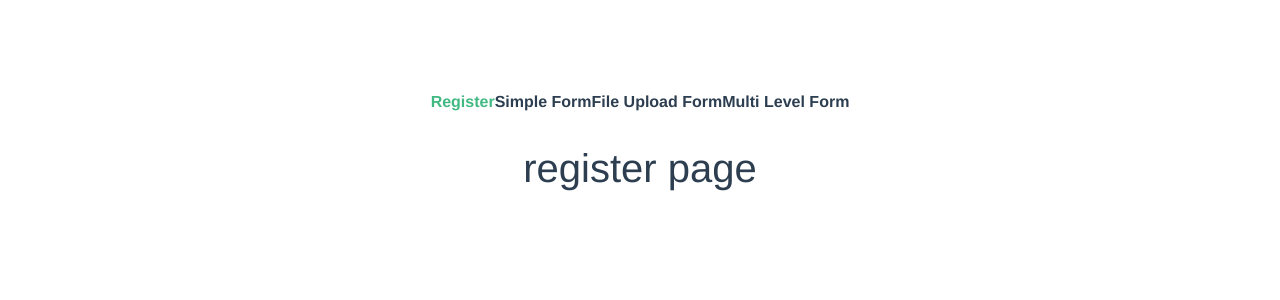
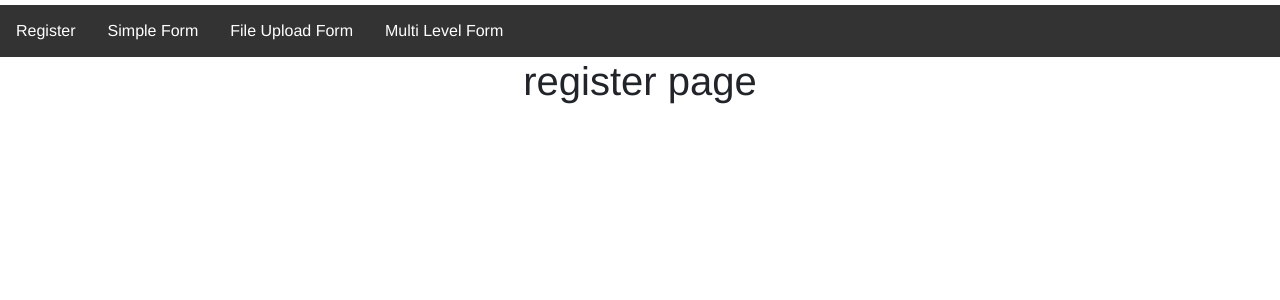
Before and after one commit to progakash/vue-form, a Vue app: page /register in a window 1280 px wide. Shown: the top 300 px of the page. Built offline with nearby package versions, Linux system fonts and the light colour scheme.

Commit message:
adding nav bar

```diff
--- a/src/App.vue
+++ b/src/App.vue
@@ -1,17 +1,12 @@
 <template>
-  <nav>
-    <router-link to="/register">Register</router-link>
-    <router-link to="/simple">Simple Form</router-link>
-    <router-link to="/file">File Upload Form</router-link>
-    <router-link to="/multilevel">Multi Level Form</router-link>
-  </nav>
-  <router-view/>
+  <NavApp/>
 </template>
 
 <script>
-
+import NavApp from './layouts/NavApp.vue'
 export default {
   name: 'App',
+  components: {NavApp}
 }
 </script>
 
@@ -21,19 +16,6 @@ export default {
   -webkit-font-smoothing: antialiased;
   -moz-osx-font-smoothing: grayscale;
   text-align: center;
-  color: #2c3e50;
-  margin-top: 60px;
-}
-nav {
-  padding: 30px;
-}
-
-nav a {
-  font-weight: bold;
-  color: #2c3e50;
-}
-
-nav a.router-link-exact-active {
-  color: #42b983;
+  margin-top: 5px;
 }
 </style>
--- a/src/layouts/NavApp.vue
+++ b/src/layouts/NavApp.vue
@@ -1,3 +1,41 @@
 <template>
+    <ul>
+        <li><router-link to="/register">Register</router-link></li>
+        <li><router-link to="/simple">Simple Form</router-link></li>
+        <li><router-link to="/file">File Upload Form</router-link></li>
+        <li><router-link to="/multilevel">Multi Level Form</router-link></li>
+    </ul>
+    <router-view/>
+</template>
 
-</template>
+<script>
+export default {
+  name: 'App',
+}
+</script>
+
+<style scoped>
+ul {
+  list-style-type: none;
+  margin: 0;
+  padding: 0;
+  overflow: hidden;
+  background-color: #333;
+}
+
+li {
+  float: left;
+}
+
+li a {
+  display: block;
+  color: white;
+  text-align: center;
+  padding: 14px 16px;
+  text-decoration: none;
+}
+
+li a:hover {
+  background-color: #111;
+}
+</style>
```
